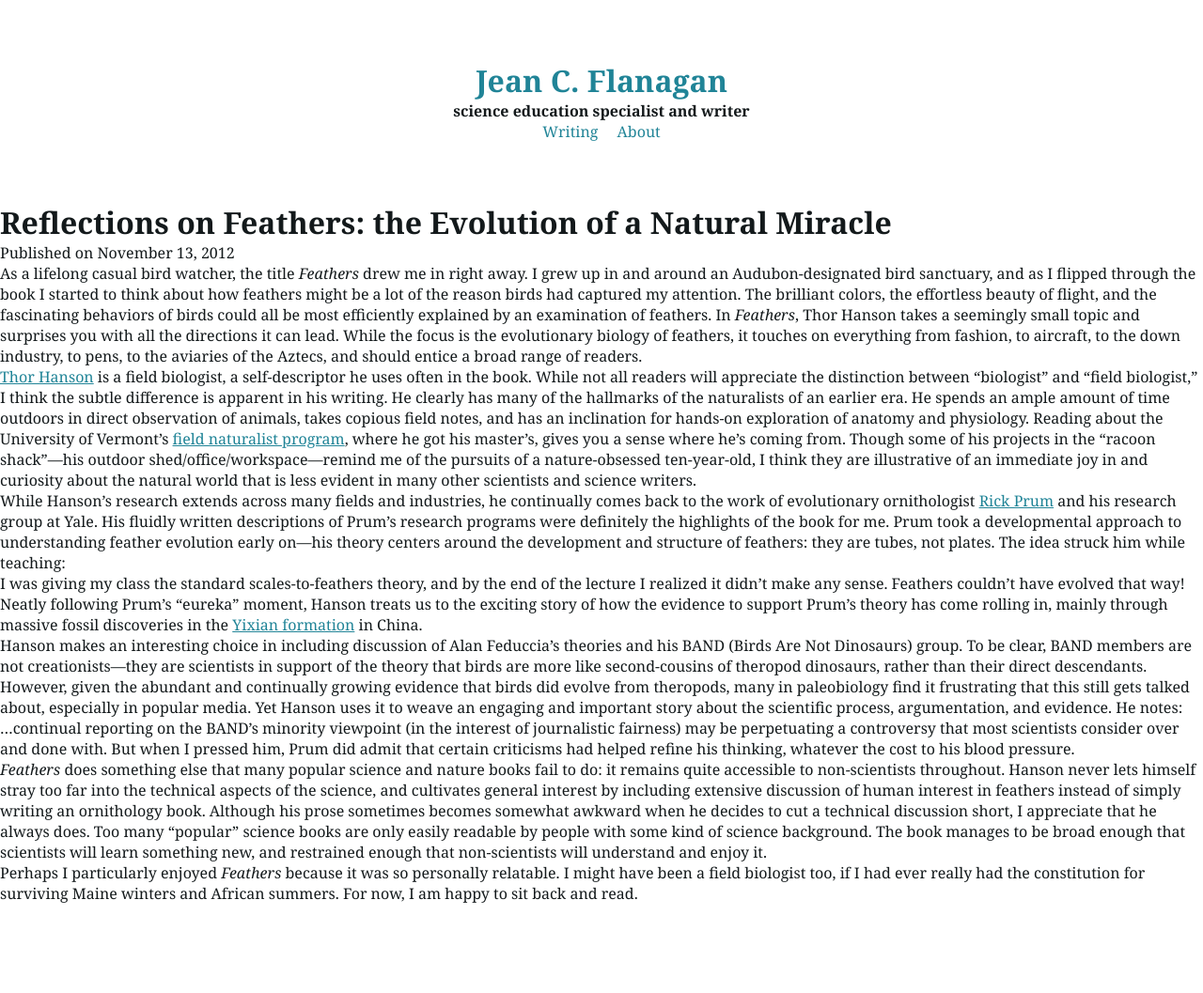
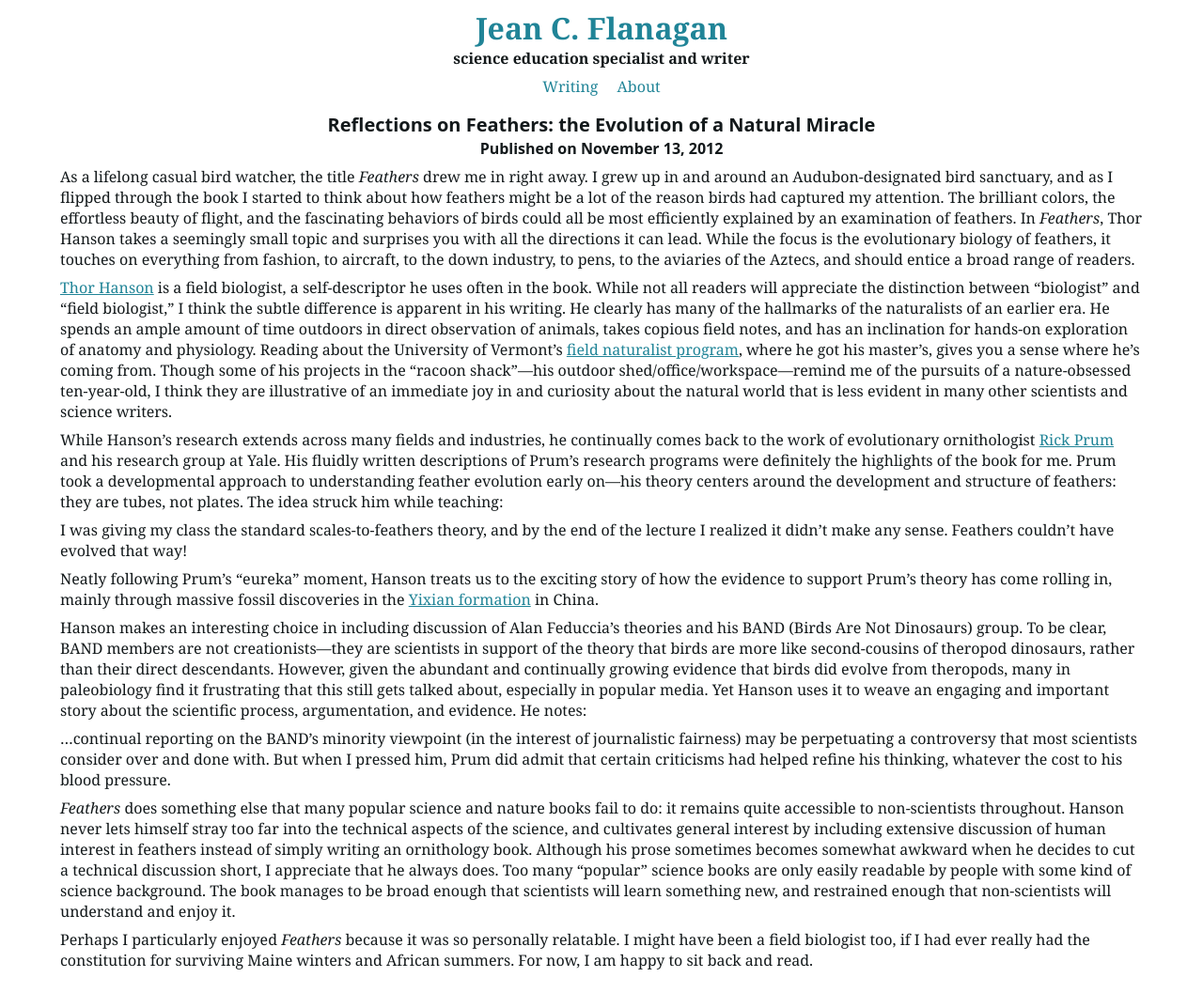
Before and after one commit to jshawl/jeancflanagan, a Jekyll site: the page built from _posts/2012-11-13-reflections-on-feathers.md, in a window 1280 px wide. Shown: the whole page at 94% size. Built offline with Jekyll 4.4.1, drawn with Linux system fonts in a browser that asks for light colours; before the commit the page ends 962 px from its top, so only the background shows below that.

Commit message:
started to work on post typography. fixed margins for a few elements on the archive index.

```diff
--- a/_layouts/post.html
+++ b/_layouts/post.html
@@ -4,7 +4,7 @@ layout: all
 <article class="post" role="main">
   <header role="contentinfo">
     <h1>{{ page.title }}</h1>
-    <p>Published on {% if page.source != 'here' %}<a href="{{ page.sourceurl }}">{{ page.source }}</a></p><p>{% endif %}<time datetime="{{ page.date | date: "%Y-%m-%d" }}T{{ page.date | date: "%H:%M" }}" pubdate>{{ page.date | date: "%B %d, %Y" }}</time></p>
+    <h3>Published on {% if page.source != 'here' %}<a href="{{ page.sourceurl }}">{{ page.source }}</a></h3><h3>{% endif %}<time datetime="{{ page.date | date: "%Y-%m-%d" }}T{{ page.date | date: "%H:%M" }}" pubdate>{{ page.date | date: "%B %d, %Y" }}</time></h3>
   </header>
   {{ content }}
 </article>
--- a/style.css
+++ b/style.css
@@ -66,11 +66,21 @@ body {
 }
 
 header {
-  margin-top: 5%;
+  margin: 0 8%;
+}
+
+header hgroup {
+  margin: .5em;
+}
+
+nav {
+  margin: .5em auto;
+  width: 15em;
 }
 
 nav ul {
-  text-align: center;
+  margin: 0 auto;
+  width: 100%;
 }
 
 nav ul li {
@@ -81,6 +91,20 @@ nav ul li {
 nav ul li:last-child {
   margin: 0;
 }
+
+.post {
+  margin: 1em 5%;
+}
+
+.post header {
+  margin: .5em;
+}
+
+.post p {
+  line-height: 1.375;
+  padding-bottom: .5em;
+}
+
 
 /*** Cards ***/
 
@@ -115,7 +139,7 @@ nav ul li:last-child {
   color: #151c1d;
   color: hsla(190, 16%, 9%, 1);
   font: normal 400 16px Calluna, Georgia, serif;
-  font: normal 400 1em Calluna, Georgia, serif;
+  font: normal 400 1rem Calluna, Georgia, serif;
   line-height: 1.375;
   min-height: 16em;
   padding: .25em .75em;
@@ -124,7 +148,8 @@ nav ul li:last-child {
 .cardicle article h1 {
   color: #21759b;
   color: hsla(190, 65%, 36%, 1);
-  font: normal 600 1.2em 'Calluna Sans', 'Open Sans', Calibri, sans-serif;
+  font: normal 600 20px 'Calluna Sans', 'Open Sans', Calibri, sans-serif;
+  font: normal 600 1.25rem 'Calluna Sans', 'Open Sans', Calibri, sans-serif;
   margin: 0;
 }
 
@@ -141,13 +166,6 @@ nav ul li:last-child {
 
 /*** Formatting and typography ***/
 
-* {
-  -moz-transition: 100ms;
-  -webkit-transition: 100ms;
-  -o-transition: 100ms;
-  transition: 100ms;
-}
-
 body {
   background: #fff;
   background: hsla(320, 100%, 100%, 1);
@@ -163,7 +181,7 @@ a:visited {
   color: hsla(190, 65%, 36%, 1);
 }
 
-header hgroup {
+header {
   text-align: center;
 }
 
@@ -179,6 +197,17 @@ header h1 {
 header h2 {
   font-size: 16px;
   font-size: 1rem;
+}
+
+.post header {
+  font: normal 600 16px 'Calluna Sans', 'Open Sans', Calibri, sans-serif;
+  font: normal 600 1rem 'Calluna Sans', 'Open Sans', Calibri, sans-serif;
+  line-height: 1.375;
+}
+
+.post header h1 {
+  font-size: 20px;
+  font-size: 1.25rem;
 }
 
 
```
